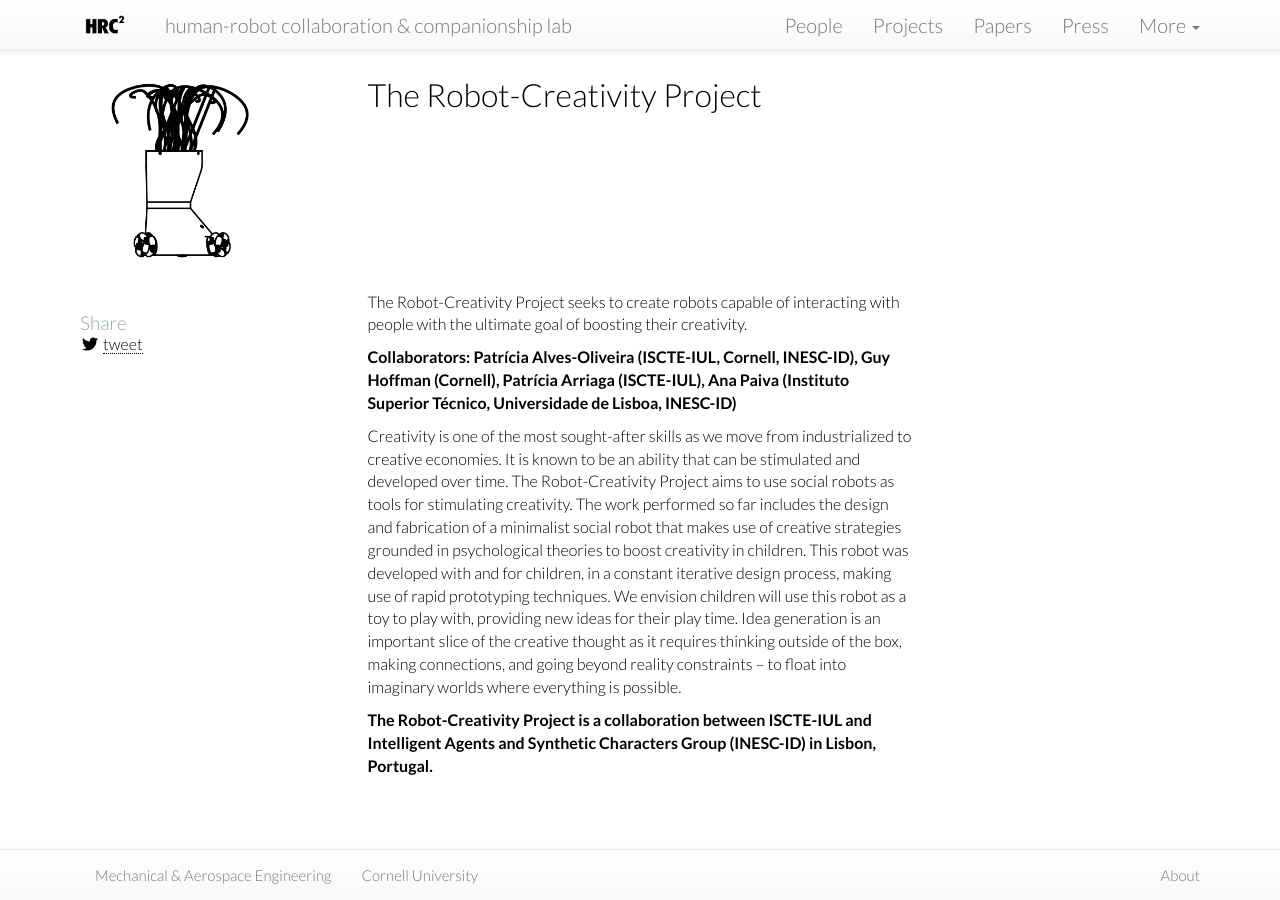
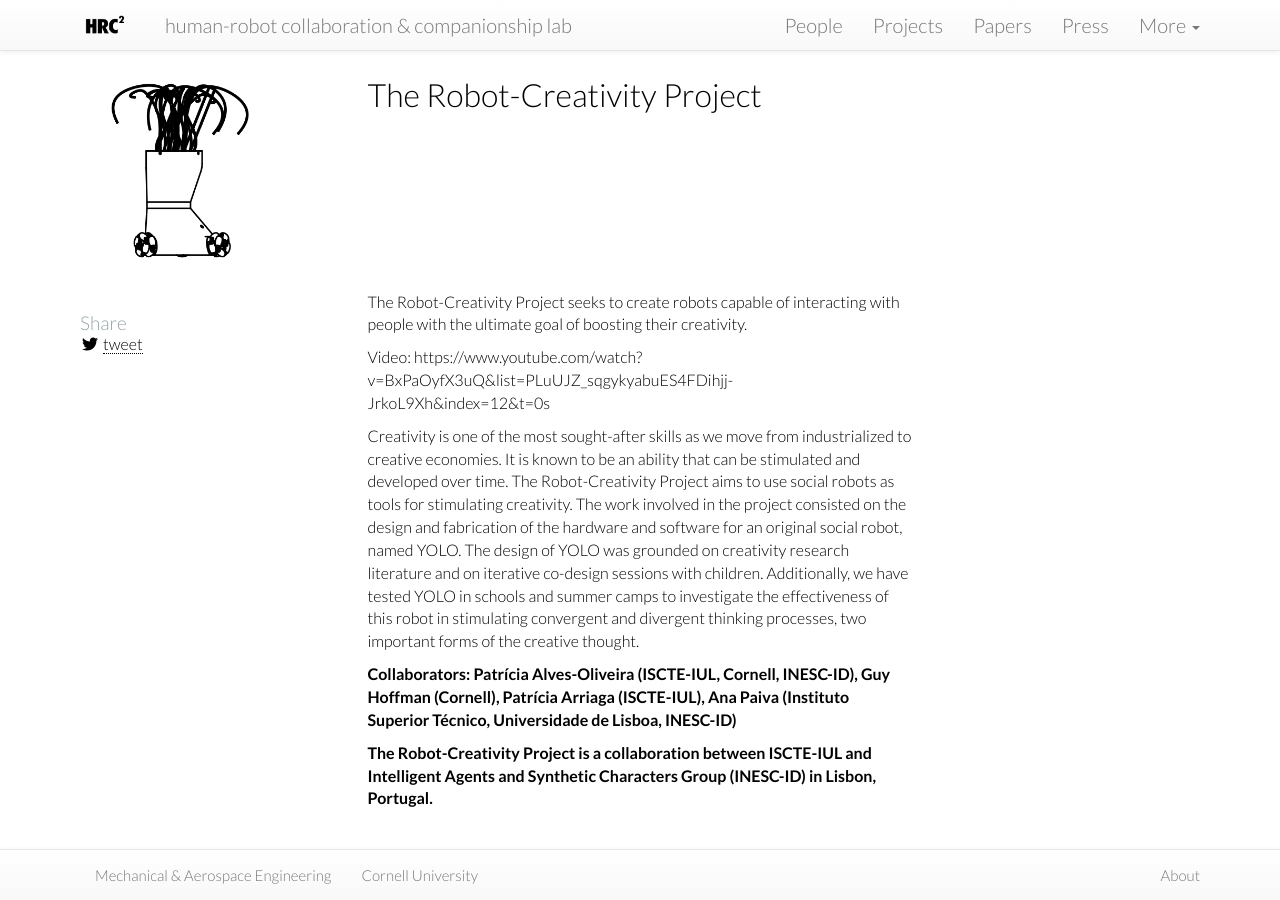
Before and after one commit to hrc2/hrc2.github.io, a Jekyll site: the page built from projects/_posts/2015-09-01-Creativity.md, in a window 1280 px wide. Built offline with Jekyll 4.4.1, drawn with Linux system fonts in a browser that asks for light colours; nearby versions of some CDN libraries; some web fonts are replaced.

Commit message:
Update 2015-09-01-Creativity.md

```diff
--- a/projects/_posts/2015-09-01-Creativity.md
+++ b/projects/_posts/2015-09-01-Creativity.md
@@ -12,8 +12,11 @@ The Robot-Creativity Project seeks to create robots capable of interacting with
 
 <!--more-->
 
+Video: https://www.youtube.com/watch?v=BxPaOyfX3uQ&list=PLuUJZ_sqgykyabuES4FDihjj-JrkoL9Xh&index=12&t=0s
+
+
+Creativity is one of the most sought-after skills as we move from industrialized to creative economies. It is known to be an ability that can be stimulated and developed over time. The Robot-Creativity Project aims to use social robots as tools for stimulating creativity. The work involved in the project consisted on the design and fabrication of the hardware and software for an original social robot, named YOLO. The design of YOLO was grounded on creativity research literature and on iterative co-design sessions with children. Additionally, we have tested YOLO in schools and summer camps to investigate the effectiveness of this robot in stimulating convergent and divergent thinking processes, two important forms of the creative thought.
+
 **Collaborators: Patrícia Alves-Oliveira (ISCTE-IUL, Cornell, INESC-ID), Guy Hoffman (Cornell), Patrícia Arriaga (ISCTE-IUL), Ana Paiva (Instituto Superior Técnico, Universidade de Lisboa, INESC-ID)**
 
-Creativity is one of the most sought-after skills as we move from industrialized to creative economies. It is known to be an ability that can be stimulated and developed over time. The Robot-Creativity Project aims to use social robots as tools for stimulating creativity. The work performed so far includes the design and fabrication of a minimalist social robot that makes use of creative strategies grounded in psychological theories to boost creativity in children. This robot was developed with and for children, in a constant iterative design process, making use of rapid prototyping techniques. We envision children will use this robot as a toy to play with, providing new ideas for their play time. Idea generation is an important slice of the creative thought as it requires thinking outside of the box, making connections, and going beyond reality constraints – to float into imaginary worlds where everything is possible.
-
 **The Robot-Creativity Project is a collaboration between ISCTE-IUL and Intelligent Agents and Synthetic Characters Group (INESC-ID) in Lisbon, Portugal.**
```
